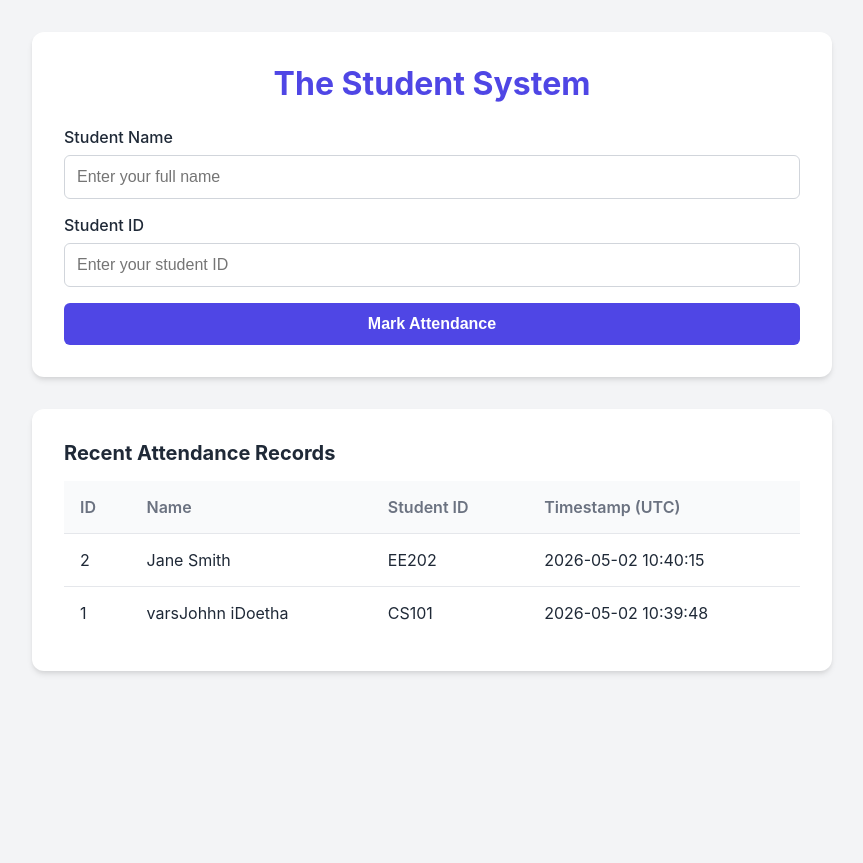
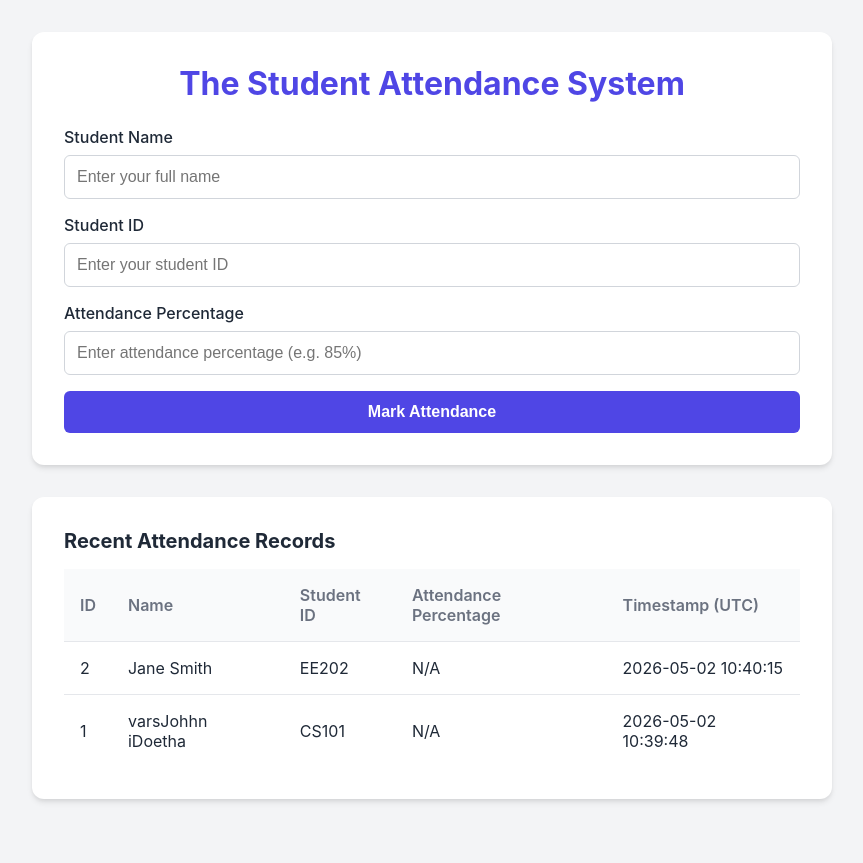
Before and after one commit to Varshitha5117/student-attendance-gitops, a Flask app: page / in a window 1280 px wide. Shown: the whole page, without its empty margins (208-1071 px from the left). Before the commit the page ends 674 px from the top, so only its background shows below. Run offline with Flask 3, Linux system fonts and the light colour scheme.

Commit message:
Add Attendance Percentage input and table column

```diff
--- a/app/app.py
+++ b/app/app.py
@@ -16,6 +16,7 @@ class Attendance(db.Model):
     id = db.Column(db.Integer, primary_key=True)
     student_name = db.Column(db.String(100), nullable=False)
     student_id = db.Column(db.String(50), nullable=False)
+    attendance_percentage = db.Column(db.String(50), nullable=True, default='N/A')
     timestamp = db.Column(db.DateTime, default=datetime.datetime.utcnow)
 
 # Ensure tables are created
@@ -27,9 +28,14 @@ def index():
     if request.method == 'POST':
         student_name = request.form['student_name']
         student_id = request.form['student_id']
+        attendance_percentage = request.form.get('attendance_percentage', 'N/A')
 
         if student_name and student_id:
-            new_record = Attendance(student_name=student_name, student_id=student_id)
+            new_record = Attendance(
+                student_name=student_name,
+                student_id=student_id,
+                attendance_percentage=attendance_percentage
+            )
             db.session.add(new_record)
             db.session.commit()
             return redirect(url_for('index'))
--- a/app/templates/index.html
+++ b/app/templates/index.html
@@ -129,7 +129,7 @@
 
     <div class="container">
         <div class="card">
-            <h1> The Student  System</h1>
+            <h1>The Student Attendance System</h1>
             <form method="POST" action="/">
                 <div class="form-group">
                     <label for="student_name">Student Name</label>
@@ -138,6 +138,10 @@
                 <div class="form-group">
                     <label for="student_id">Student ID</label>
                     <input type="text" id="student_id" name="student_id" required placeholder="Enter your student ID">
+                </div>
+                <div class="form-group">
+                    <label for="attendance_percentage">Attendance Percentage</label>
+                    <input type="text" id="attendance_percentage" name="attendance_percentage" placeholder="Enter attendance percentage (e.g. 85%)">
                 </div>
                 <button type="submit">Mark Attendance</button>
             </form>
@@ -152,6 +156,7 @@
                         <th>ID</th>
                         <th>Name</th>
                         <th>Student ID</th>
+                        <th>Attendance Percentage</th>
                         <th>Timestamp (UTC)</th>
                     </tr>
                 </thead>
@@ -161,6 +166,7 @@
                         <td>{{ record.id }}</td>
                         <td>{{ record.student_name }}</td>
                         <td>{{ record.student_id }}</td>
+                        <td>{{ record.attendance_percentage or 'N/A' }}</td>
                         <td>{{ record.timestamp.strftime('%Y-%m-%d %H:%M:%S') }}</td>
                     </tr>
                     {% endfor %}
```
